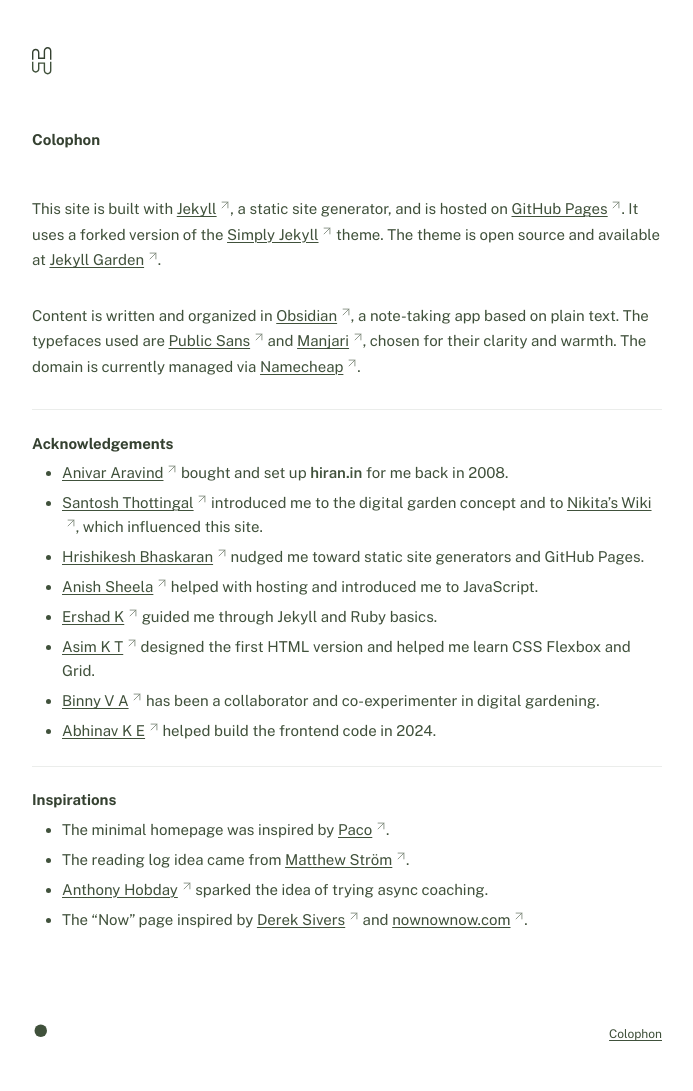
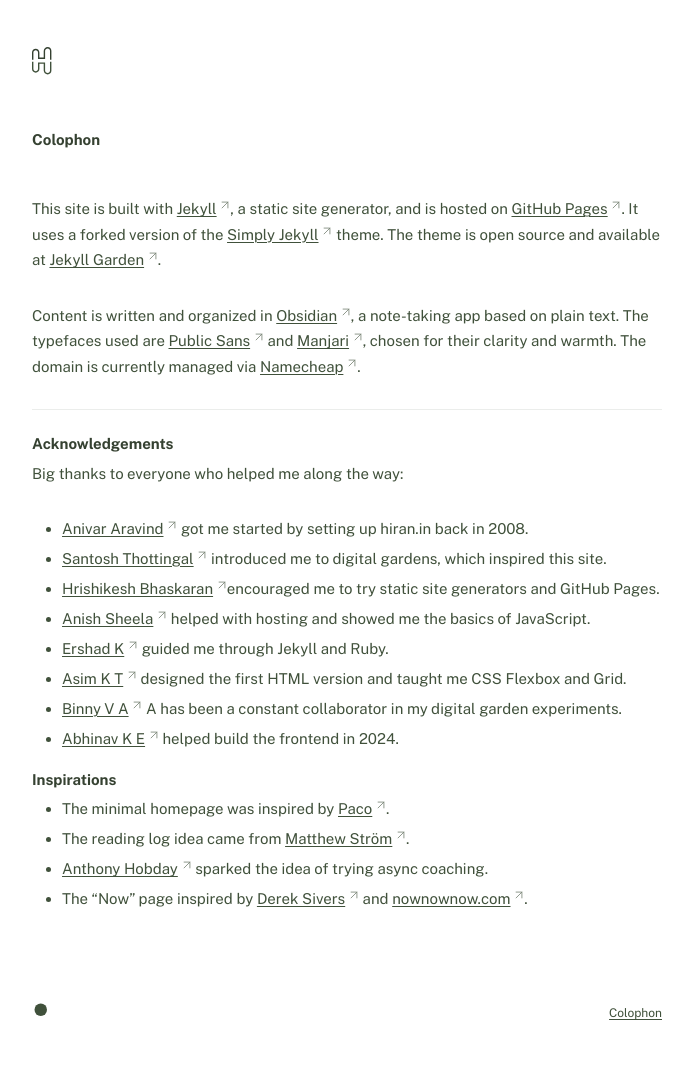
Before and after one commit to likeleto/website, a Jekyll site: the page built from pages/colophon.md, in a window 1280 px wide. Shown: the whole page, without its empty margins (293-986 px from the left). Built offline with Jekyll 4.4.1, drawn with Linux system fonts in a browser that asks for light colours; after the commit the page ends 1070 px from its top, so only the background shows below that.

Commit message:
Adjust CSS padding and margins, enhance acknowledgements in colophon, and refine wording in index and now pages.

```diff
--- a/assets/css/style.css
+++ b/assets/css/style.css
@@ -687,7 +687,7 @@ td {
   }
 
   .container > div {
-    padding: 0 var(--space-sm) var(--space-sm);
+    padding: 0 var(--space-md);
   }
 
   .btn {
@@ -708,7 +708,7 @@ img {
   display: grid;
   grid-template-columns: 1fr 1fr;
   gap: var(--space-md);
-  margin: var(--space-xl) 0;
+  margin-bottom: var(--space-xl) ;
 }
 
 .card {
@@ -756,6 +756,10 @@ img {
   .card-grid {
     grid-template-columns: 1fr;
   }
+  .card {
+    padding: var(--space-md) 0;
+  }
+
 }
 
 /* Hide external link icon from ToC links */
--- a/pages/colophon.md
+++ b/pages/colophon.md
@@ -11,17 +11,16 @@ Content is written and organized in [Obsidian](https://obsidian.md/), a note-tak
 ---
 
 ## Acknowledgements
+Big thanks to everyone who helped me along the way:
+- [Anivar Aravind](https://twitter.com/anivar) got me started by setting up hiran.in back in 2008.
+- [Santosh Thottingal](https://docs.thottingal.in/) introduced me to digital gardens, which inspired this site.
+- [Hrishikesh Bhaskaran](https://stultus.in/)encouraged me to try static site generators and GitHub Pages.
+- [Anish Sheela](https://github.com/anishsheela) helped with hosting and showed me the basics of JavaScript.
+- [Ershad K](https://github.com/ershad) guided me through Jekyll and Ruby.
+- [Asim K T](https://www.ktasim.com/) designed the first HTML version and taught me CSS Flexbox and Grid.
+- [Binny V A](https://notes.binnyva.com/) A has been a constant collaborator in my digital garden experiments.
+- [Abhinav K E](https://abhinav-k-e.github.io/) helped build the frontend in 2024.
 
-- [Anivar Aravind](https://twitter.com/anivar) bought and set up **hiran.in** for me back in 2008.
-- [Santosh Thottingal](https://docs.thottingal.in/) introduced me to the digital garden concept and to [Nikita’s Wiki](https://wiki.nikiv.dev/), which influenced this site.
-- [Hrishikesh Bhaskaran](https://stultus.in/) nudged me toward static site generators and GitHub Pages.
-- [Anish Sheela](https://github.com/anishsheela) helped with hosting and introduced me to JavaScript.
-- [Ershad K](https://github.com/ershad) guided me through Jekyll and Ruby basics.
-- [Asim K T](https://www.ktasim.com/) designed the first HTML version and helped me learn CSS Flexbox and Grid.
-- [Binny V A](https://notes.binnyva.com/) has been a collaborator and co-experimenter in digital gardening.
-- [Abhinav K E](https://abhinav-k-e.github.io/) helped build the frontend code in 2024.
-
----
 
 ## Inspirations
 - The minimal homepage was inspired by [Paco](https://paco.me/).
```
Also changed, not shown: _notes/Projects/Malayaleegraphy.md (+1 -0 lines), pages/index.md (+1 -1 lines), pages/now.md (+1 -1 lines).
